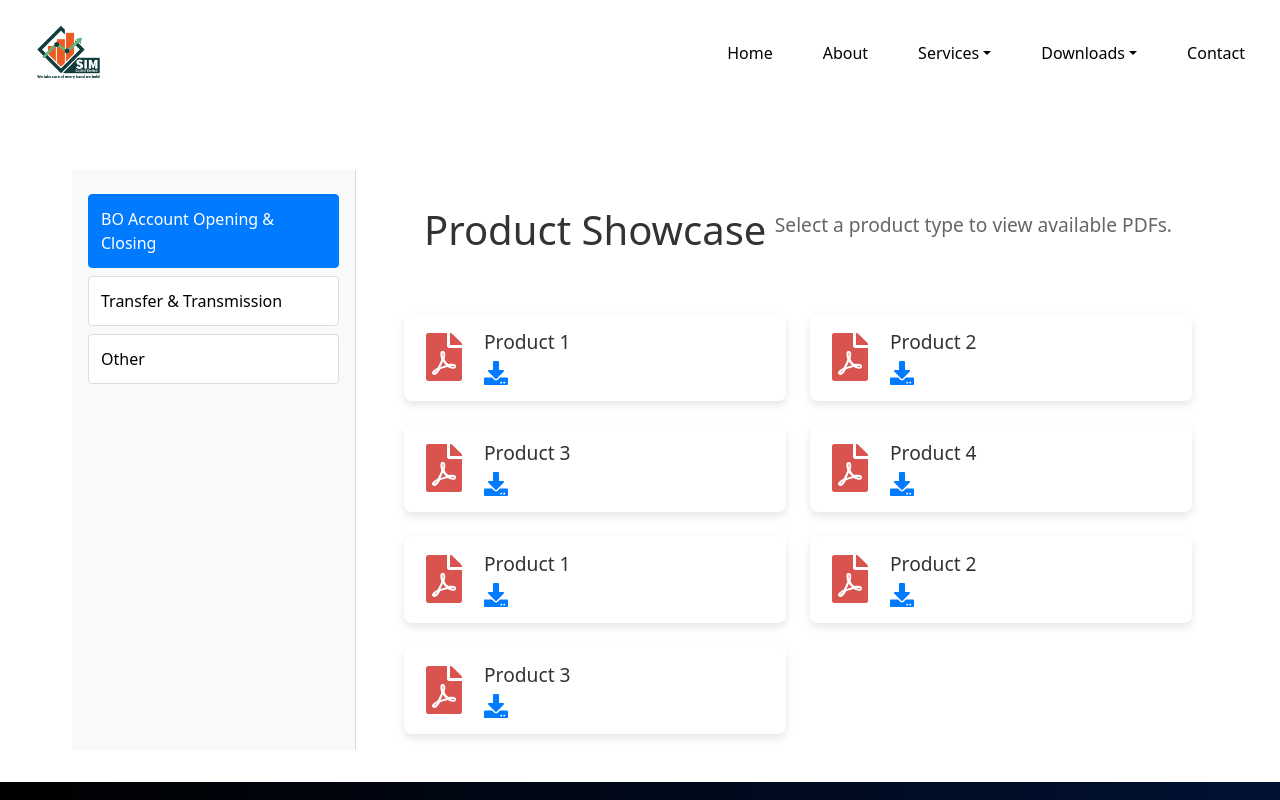
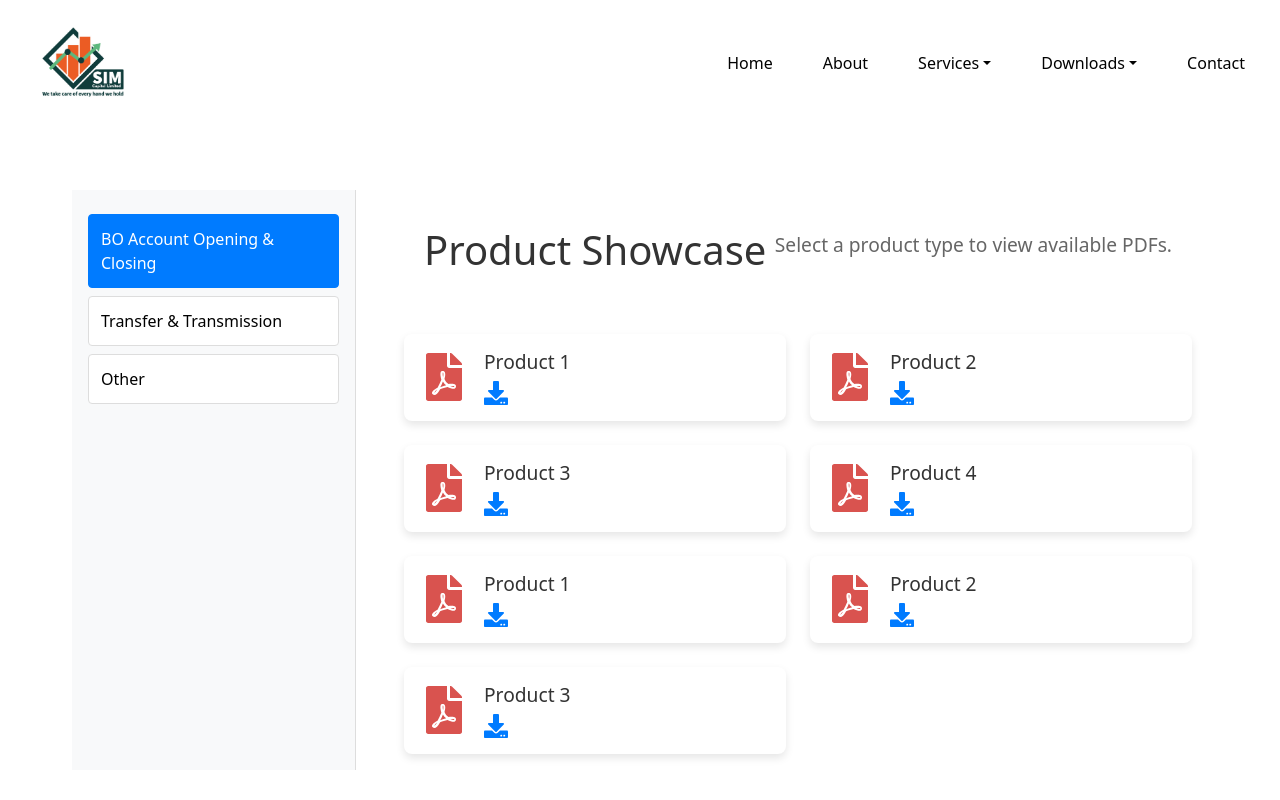
Before and after one commit to mississippii/ReactWebBanco, a React (Create React App) app: page /download2 in a window 1280 px wide. Shown: the top 800 px of the page. Built offline with nearby package versions, Linux system fonts and the light colour scheme.

Commit message:
some changes

```diff
--- a/src/Assets/CSS/Header.css
+++ b/src/Assets/CSS/Header.css
@@ -80,7 +80,7 @@
 }
 
 .logo img {
-  width: 100px;
+  width: 130px;
   height: auto;
 }
 
```
